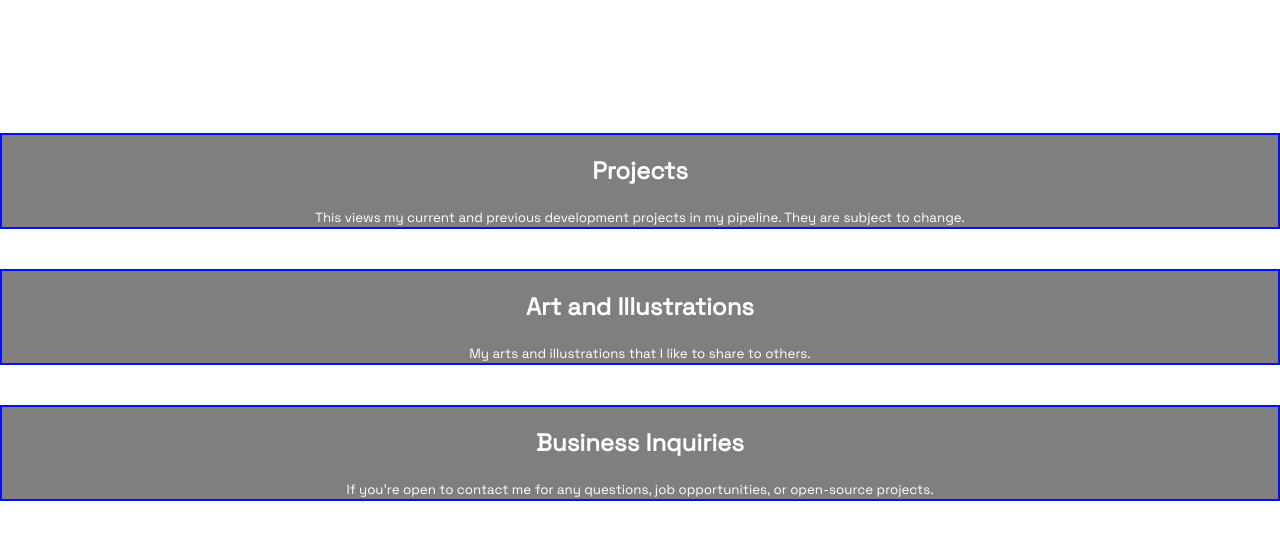
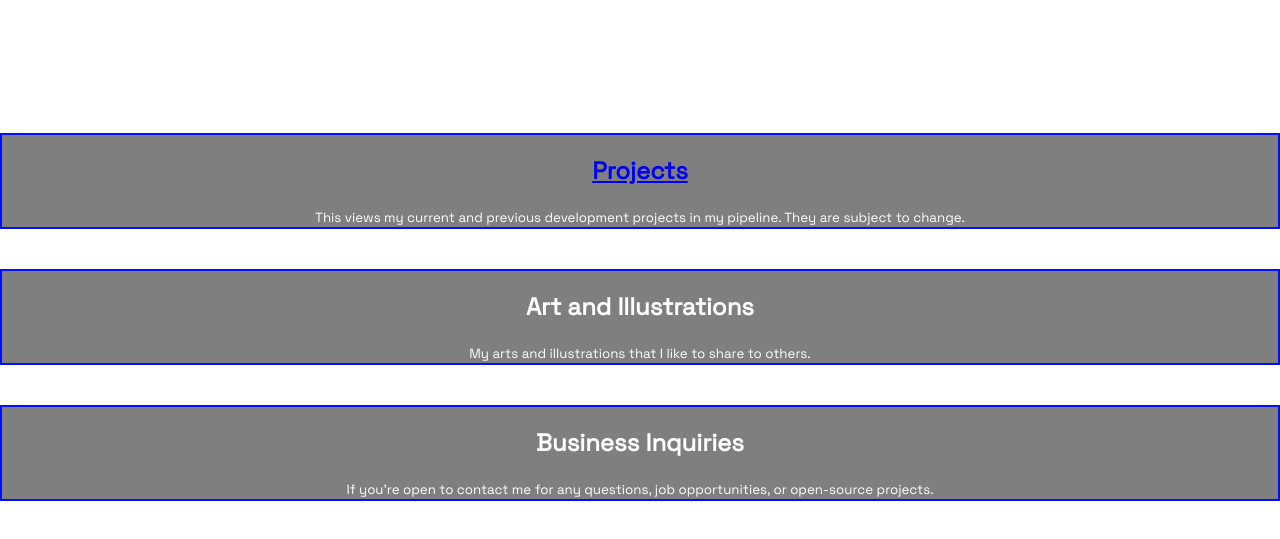
Before and after one commit to Joshy20XX/joshy20xx.github.io, a website built with Vite: page index.html in a window 1280 px wide. Shown: the part 221-760 px from the top of the page. Built offline with nearby package versions, Linux system fonts and the light colour scheme.

Commit message:
Update index.html
Made a link to the projects page

```diff
--- a/index.html
+++ b/index.html
@@ -36,7 +36,7 @@
         </div>
         <script type="module" src="main.js"></script>
         <div class="content2">
-            <h2>Projects</h2>
+            <h2><a href="projects_page.html">Projects</a></h2>
             <small>This views my current and previous development projects in my pipeline. They are subject to change.</small>
         </div>
         <div class="content3">
```
